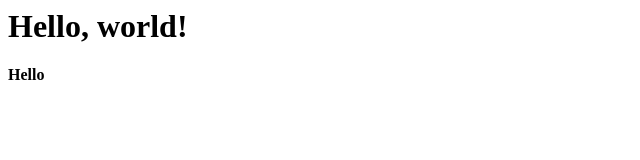
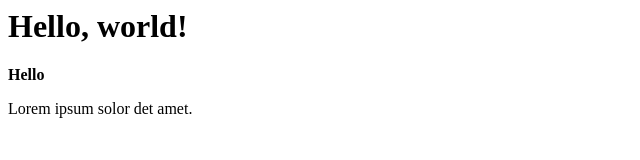
Before and after one commit to katiraraj/rajkatira-gittrials, a plain HTML site: page index.html in a window 1280 px wide. Shown: the whole page, without its empty margins (0-640 px from the left). Drawn offline with Linux system fonts and the light colour scheme.

Commit message:
Added a paragraph

```diff
--- a/index.html
+++ b/index.html
@@ -1,2 +1,4 @@
 <h1>Hello, world!</h1>
 <b>Hello</b>
+
+<p>Lorem ipsum solor det amet.</p>
```
